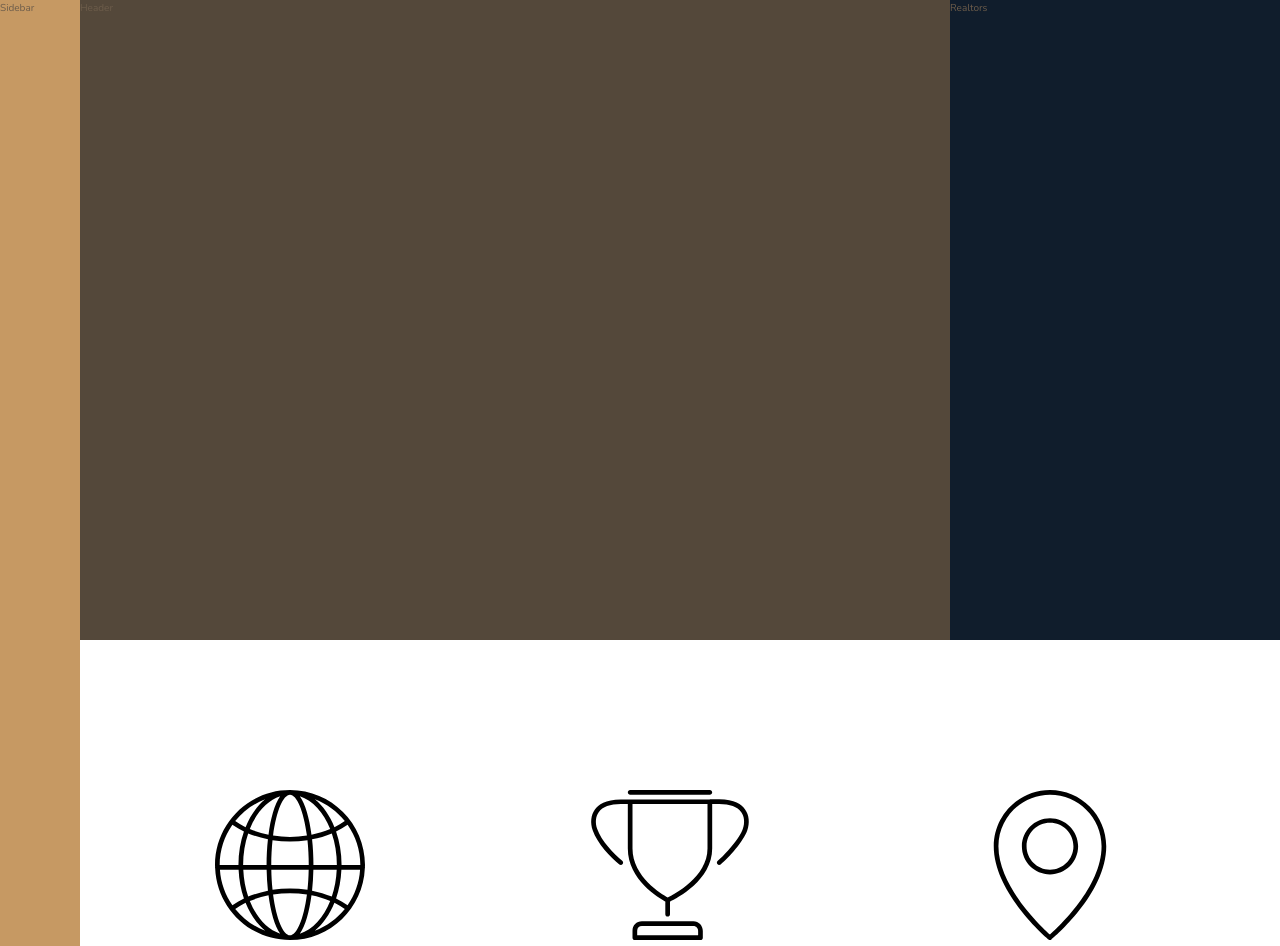
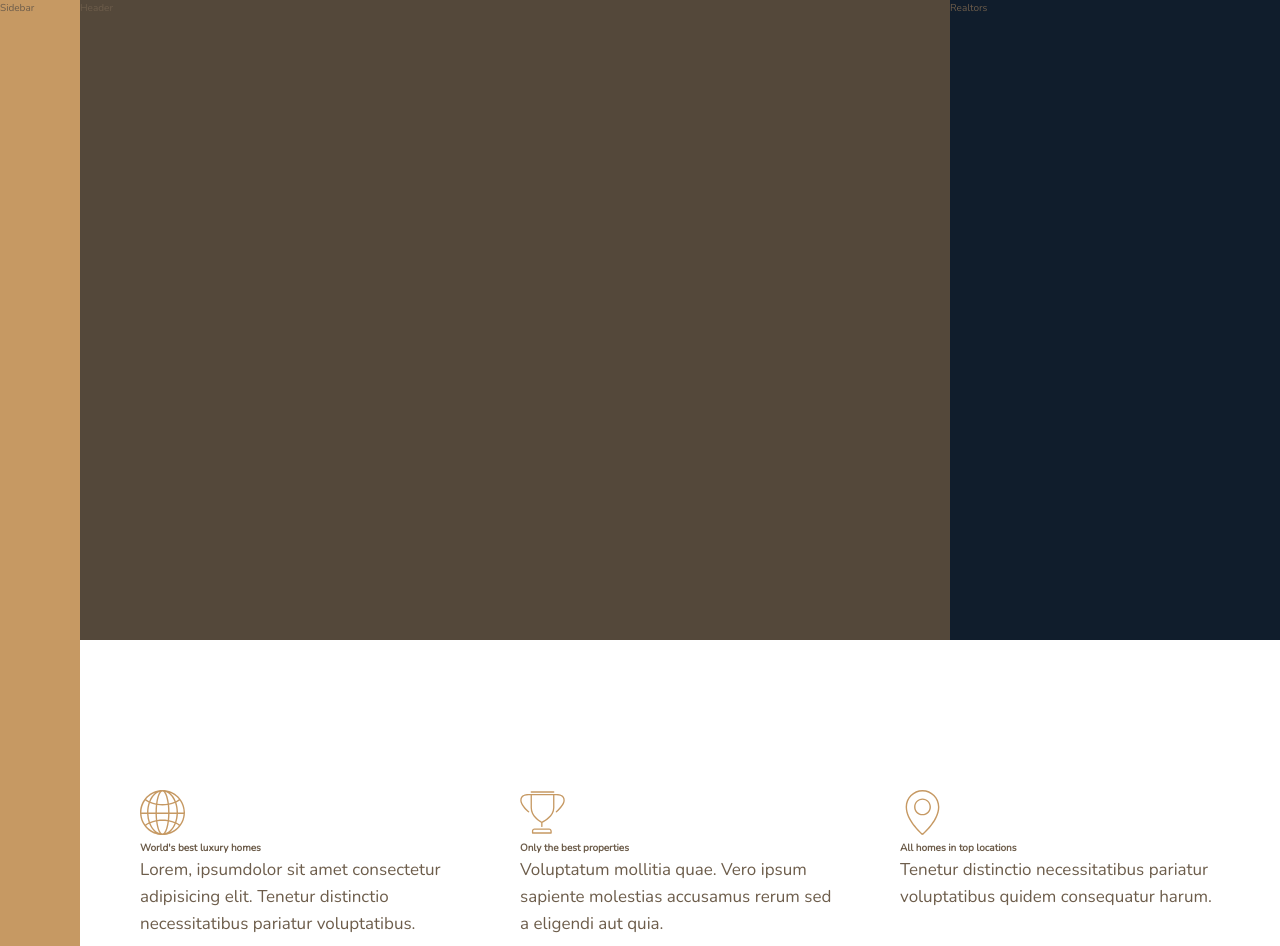
Before and after one commit to lamideolaniyan/nexter, a website: page index.html in a window 1280 px wide. Shown: the top 946 px of the page. Drawn offline with nearby package versions, Linux system fonts and the light colour scheme.

Commit message:
Features section styling

```diff
--- a/sass/_features.scss
+++ b/sass/_features.scss
@@ -7,3 +7,16 @@
     grid-template-columns: repeat(3, 1fr);
     grid-gap: 6rem;
 }
+
+.feature {
+
+    &__icon {
+        fill: $color-primary;
+        width: 4.5rem;
+        height: 4.5rem;
+    }
+
+    &__text {
+        font-size: 1.7rem;
+    }
+}
--- a/sass/_typography.scss
+++ b/sass/_typography.scss
@@ -0,0 +1,7 @@
+.heading-1 {}
+
+.heading-2 {}
+
+.heading-3 {}
+
+.heading-4 {}
```
Also changed, not shown: css/style.css.
